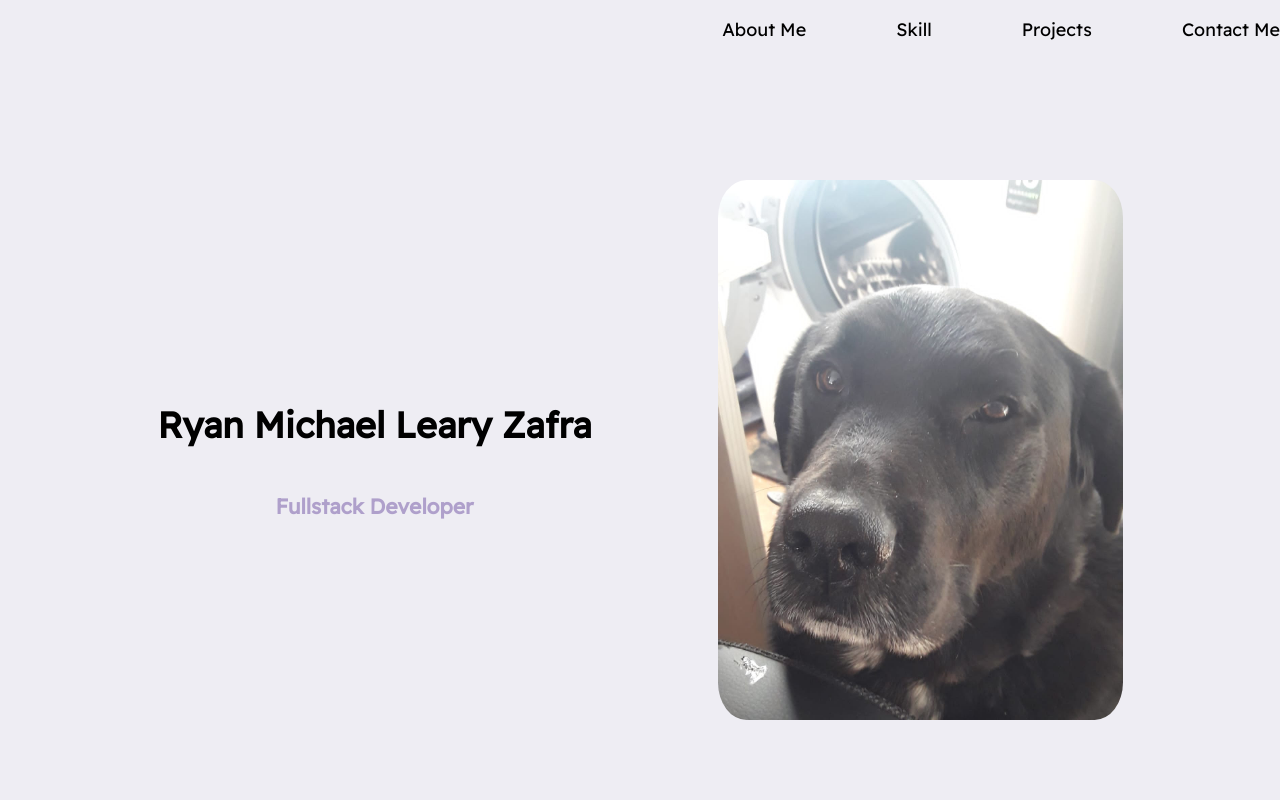
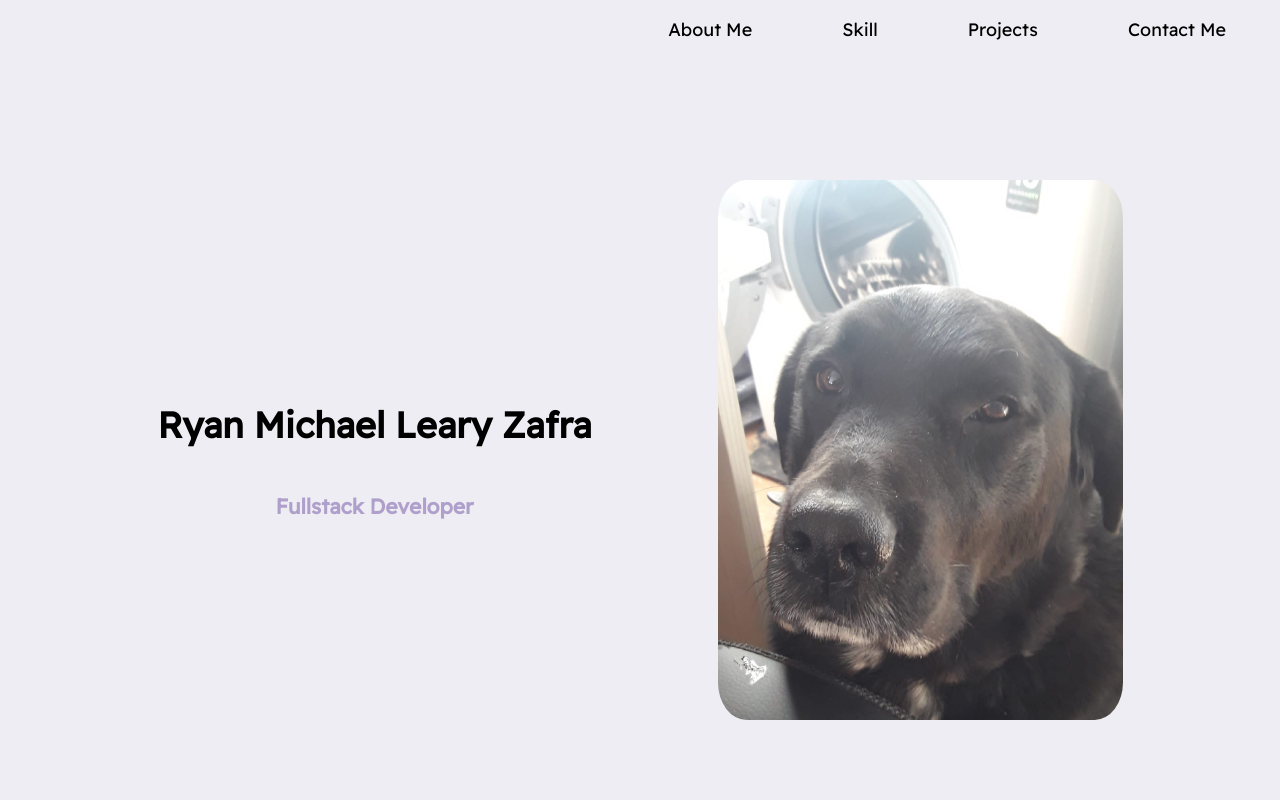
Before and after one commit to Ryanleary9/PortfolioRyan, a React (Create React App) app: page / in a window 1280 px wide. Shown: the top 800 px of the page. Built offline with nearby package versions, Linux system fonts and the light colour scheme.

Commit message:
Fix right padding issue

```diff
--- a/src/App.css
+++ b/src/App.css
@@ -12,6 +12,7 @@ html {
 
 body {
   font-family: "Readex Pro";
+  padding-right: 3rem;
 }
 ul {
   list-style: none;
```
